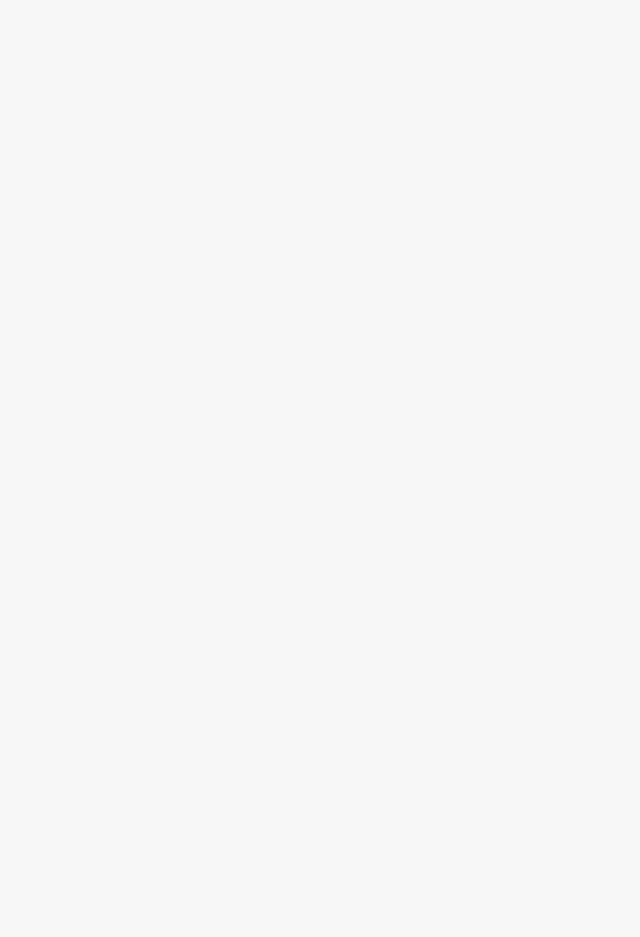
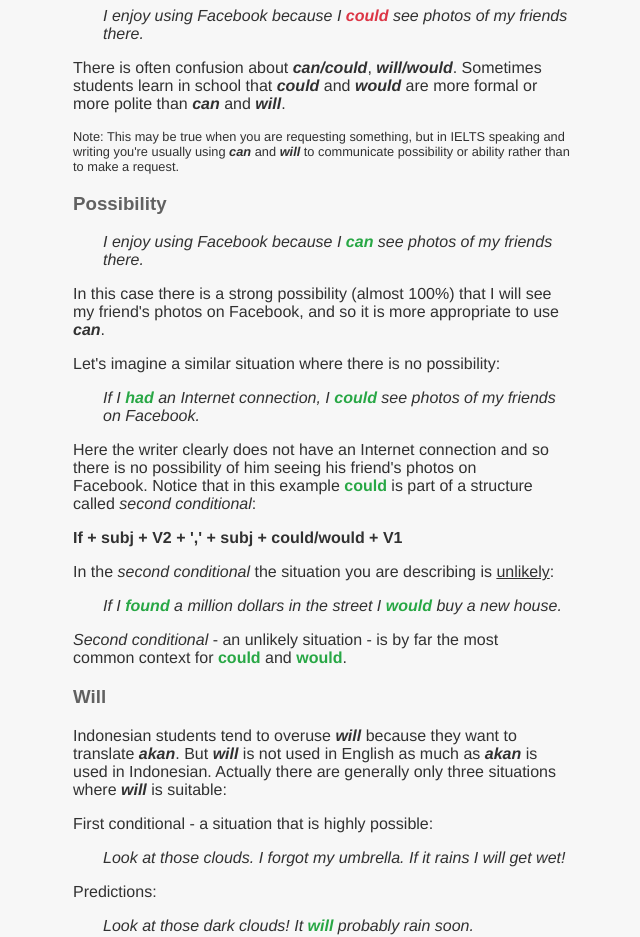
Before and after one commit to boltonsteve/gurueap, a SvelteKit app: page /posts/would in a window 1280 px wide. Before the commit this address had no page. Shown: the part 160-1097 px from the top of the page, without its empty margins (317-957 px from the left). Before the commit the page ends 800 px from the top, so only its background shows below. Built offline with nearby package versions, Linux system fonts and the light colour scheme.

Commit message:
added would

```diff
--- /dev/null
+++ b/src/routes/posts/would/+page.svelte
@@ -0,0 +1,66 @@
+<div class="mb-3 mw-500">
+
+    <h1>Can/Could Will/Would Possibility/Abiltiy</h1>
+
+    <p class="ml-3 font-italic">I enjoy using Facebook because I <span class="font-weight-bold text-danger">could</span> see photos of my friends there.</p>
+
+    <p>There is often confusion about <b><i>can/could</i></b>, <b><i>will/would</i></b>. Sometimes students learn in school that <b><i>could</i></b> and <b><i>would</i></b> are more formal or more polite than <b><i>can</i></b> and <b><i>will</i></b>.<p>
+    <p class="small">Note: This may be true when you are requesting something, but in IELTS speaking and writing you're usually using <b><i>can</i></b> and <b><i>will</i></b> to communicate possibility or ability rather than to make a request.</p>
+
+<h3>Possibility</h3>
+
+<p class="ml-3 font-italic">I enjoy using Facebook because I <span class="font-weight-bold text-success">can</span> see photos of my friends there.</p>
+
+<p>In this case there is a strong possibility (almost 100%) that I will see my friend's photos on Facebook, and so it is more appropriate to use <b><i>can</i></b>.</p>
+
+<p>Let's imagine a similar situation where there is no possibility:</p>
+
+<p class="ml-3 font-italic">If I <span class="font-weight-bold text-success">had</span> an Internet connection, I <span class="font-weight-bold text-success">could</span> see photos of my friends on Facebook.</p>
+
+<p>Here the writer clearly does not have an Internet connection and so there is no possibility of him seeing his friend's photos on Facebook. Notice that in this example <span class="font-weight-bold text-success">could</span> is part of a structure called <i>second conditional</i>:</p>
+
+<p class="font-weight-bold">If + subj + V2 + ',' + subj + could/would + V1</p>
+
+<p>In the <i>second conditional</i> the situation you are describing is <span class="uli">unlikely</span>:</p>
+
+<p class="ml-3 font-italic">If I <span class="font-weight-bold text-success">found</span> a million dollars in the street I <span class="font-weight-bold text-success">would</span> buy a new house.</p>
+
+<p><i>Second conditional</i> - an unlikely situation - is by far the most common context for <span class="font-weight-bold text-success">could</span> and <span class="font-weight-bold text-success">would</span>.</p>
+
+<h3>Will</h3>
+
+<p>Indonesian students tend to overuse <b><i>will</i></b> because they want to translate <b><i>akan</i></b>. But <b><i>will</i></b> is not used in English as much as <b><i>akan</i></b> is used in Indonesian. Actually there are generally only three situations where <b><i>will</i></b> is suitable:</p>
+
+<p>First conditional - a situation that is highly possible:</p>
+
+<p class="ml-3 font-italic">Look at those clouds. I forgot my umbrella. If it rains I will get wet!</p>
+
+<p>Predictions:</p>
+
+<p class="ml-3 font-italic">Look at those dark clouds! It <span class="font-weight-bold text-success">will</span> probably rain soon.</p>
+
+<p>Habits (usually annoying habits):</p>
+
+<p class="ml-3 font-italic">He drives me crazy. He<span class="font-weight-bold text-success">'ll</span> (= he will) trim his nails and then leave the cuttings all over the floor for me to clean up!</p>
+
+<h3>Ability</h3>
+
+<p>It's unusual to talk about past abilities, because once you acquire an ability, for example the ability to swim, you rarely lose that ability. It would be ridiculous, for example, to write:</p>
+
+<p class="ml-3 font-italic">When I was younger I could swim, but then I forgot how to swim so now I can't.</p>
+
+<p>We generally only lose this kind of ability when something terrible happens to us:</p>
+
+<p class="ml-3 font-italic">When I was younger I <span class="font-weight-bold text-success">could</span> swim, but then I lost my arms and legs in an accident and so now I can't swim.</p>
+
+<p>On the other hand ability can sometimes be a matter of degree. For example we can talk about partial ability, and about changes in our level of ability:</p>
+
+<p class="ml-3 font-italic">When I was younger I <span class="font-weight-bold text-success">could</span> swim 20km, but now that I'm old I <span class="font-weight-bold text-success">can</span> only swim 20 metres!</p>
+
+<p>Most of the time when we talk about ability we use <b><i>can</i></b> - present tense - because, most of the time, we're making a claim that is true now.</p>
+
+<h3>Summing up</h3>
+
+<p>Next time you write <b><i>could</i></b> or <b><i>would</i></b> stop and think. You probably should be writing <b><i>can</i></b> or <b><i>will</i></b>!</p>
+
+</div>
```
Also changed, not shown: src/routes/posts/conjunctions/+page.svelte (added, +70 -0 lines).
